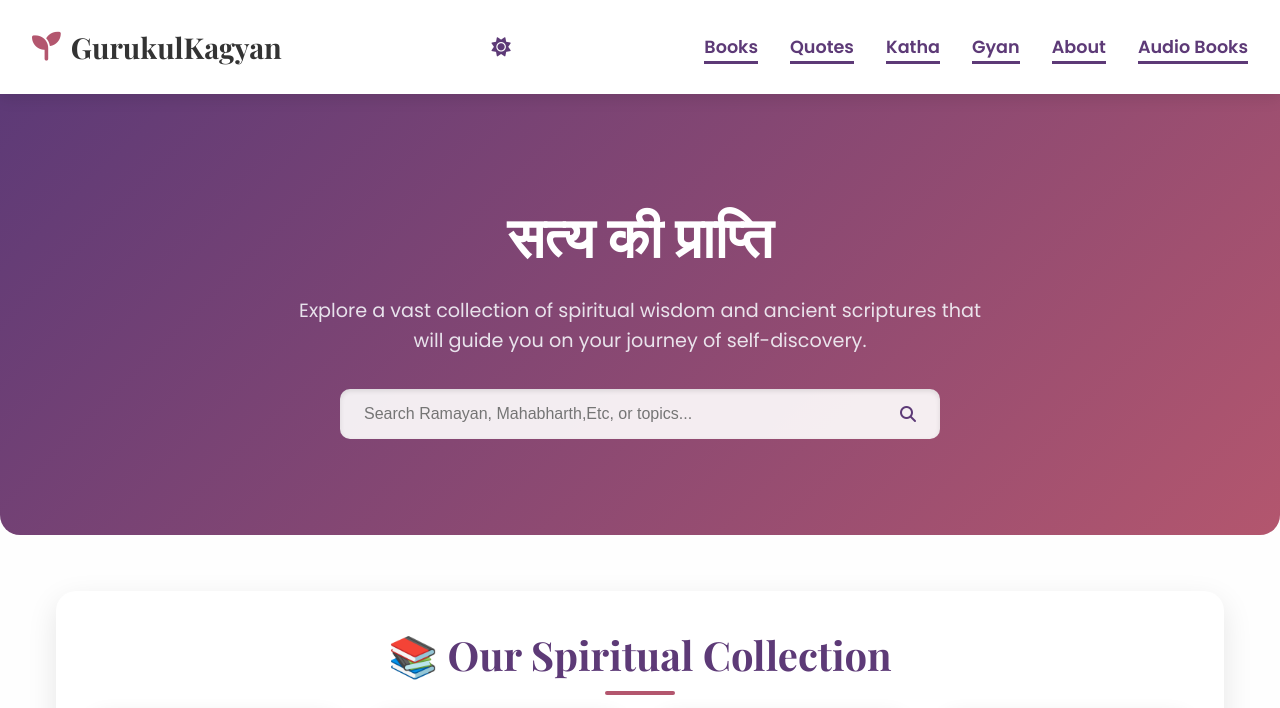
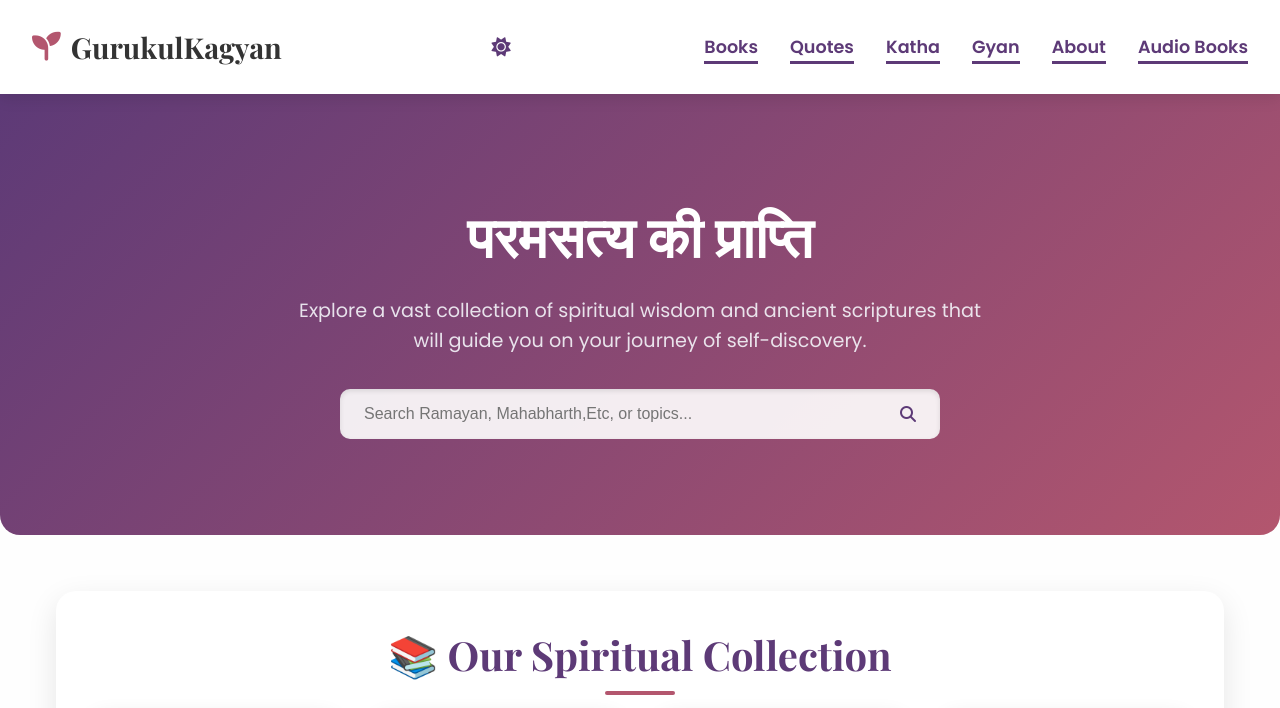
Before and after one commit to jayshreeram1008/omshreeram108, a plain HTML site: page index1.html in a window 1280 px wide. Shown: the top 708 px of the page. Drawn offline with nearby package versions, Linux system fonts and the light colour scheme.

Commit message:
update index1.html

```diff
--- a/index1.html
+++ b/index1.html
@@ -787,7 +787,7 @@
     <main>
         <section class="hero">
             <div class="container">
-                <h1>सत्य की प्राप्ति</h1>
+                <h1>परमसत्य की प्राप्ति</h1>
                 <p>Explore a vast collection of spiritual wisdom and ancient scriptures that will guide you on your journey of self-discovery.</p>
                 <div class="search-box">
                     <input type="text" id="searchInput" placeholder="Search Ramayan, Mahabharth,Etc, or topics...">
```
